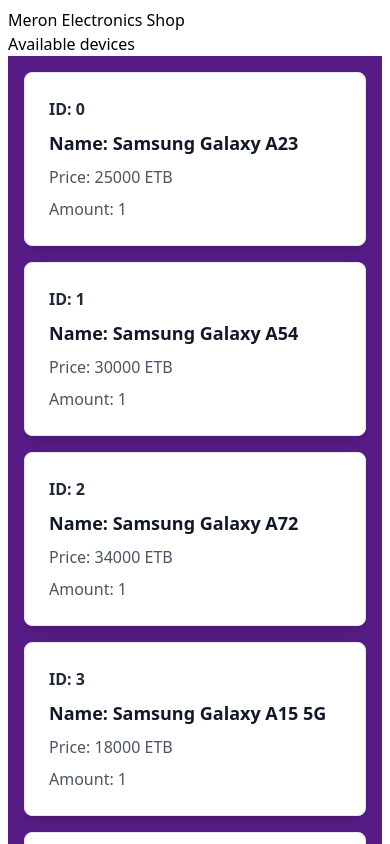
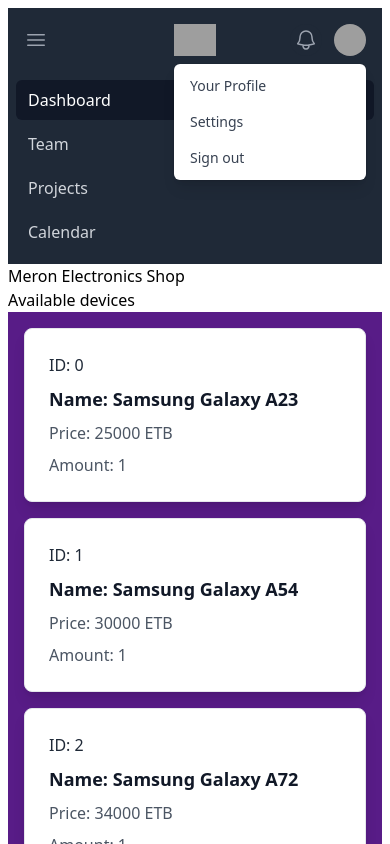
Before and after one commit to ttadesse627/e-commerce-app, an Angular app: page / in a window 390 px wide. Shown: the top 844 px of the page. Built offline with nearby package versions, Linux system fonts and the light colour scheme; grey boxes are pictures that could not be loaded.

Commit message:
Added auth component

```diff
--- a/src/app/app.component.html
+++ b/src/app/app.component.html
@@ -1,13 +1,134 @@
 <div class="container">
-  <!-- <div *ngFor="let item of items">{{ item.name }}</div> -->
+
+
+
+  <nav class="bg-gray-800">
+    <div class="mx-auto max-w-7xl px-2 sm:px-6 lg:px-8">
+      <div class="relative flex h-16 items-center justify-between">
+        <div class="absolute inset-y-0 left-0 flex items-center sm:hidden">
+          <!-- Mobile menu button-->
+          <button type="button"
+            class="relative inline-flex items-center justify-center rounded-md p-2 text-gray-400 hover:bg-gray-700 hover:text-white focus:outline-none focus:ring-2 focus:ring-inset focus:ring-white"
+            aria-controls="mobile-menu" aria-expanded="false">
+            <span class="absolute -inset-0.5"></span>
+            <span class="sr-only">Open main menu</span>
+            <!--
+              Icon when menu is closed.
+
+              Menu open: "hidden", Menu closed: "block"
+            -->
+            <svg class="block size-6" fill="none" viewBox="0 0 24 24" stroke-width="1.5" stroke="currentColor"
+              aria-hidden="true" data-slot="icon">
+              <path stroke-linecap="round" stroke-linejoin="round" d="M3.75 6.75h16.5M3.75 12h16.5m-16.5 5.25h16.5" />
+            </svg>
+            <!--
+              Icon when menu is open.
+
+              Menu open: "block", Menu closed: "hidden"
+            -->
+            <svg class="hidden size-6" fill="none" viewBox="0 0 24 24" stroke-width="1.5" stroke="currentColor"
+              aria-hidden="true" data-slot="icon">
+              <path stroke-linecap="round" stroke-linejoin="round" d="M6 18 18 6M6 6l12 12" />
+            </svg>
+          </button>
+        </div>
+        <div class="flex flex-1 items-center justify-center sm:items-stretch sm:justify-start">
+          <div class="flex shrink-0 items-center">
+            <img class="h-8 w-auto" src="https://tailwindui.com/plus/img/logos/mark.svg?color=indigo&shade=500"
+              alt="Your Company">
+          </div>
+          <div class="hidden sm:ml-6 sm:block">
+            <div class="flex space-x-4">
+              <!-- Current: "bg-gray-900 text-white", Default: "text-gray-300 hover:bg-gray-700 hover:text-white" -->
+              <a href="#" class="rounded-md bg-gray-900 px-3 py-2 text-sm font-medium text-white"
+                aria-current="page">Dashboard</a>
+              <a href="#"
+                class="rounded-md px-3 py-2 text-sm font-medium text-gray-300 hover:bg-gray-700 hover:text-white">Team</a>
+              <a href="#"
+                class="rounded-md px-3 py-2 text-sm font-medium text-gray-300 hover:bg-gray-700 hover:text-white">Projects</a>
+              <a href="#"
+                class="rounded-md px-3 py-2 text-sm font-medium text-gray-300 hover:bg-gray-700 hover:text-white">Calendar</a>
+            </div>
+          </div>
+        </div>
+        <div class="absolute inset-y-0 right-0 flex items-center pr-2 sm:static sm:inset-auto sm:ml-6 sm:pr-0">
+          <button type="button"
+            class="relative rounded-full bg-gray-800 p-1 text-gray-400 hover:text-white focus:outline-none focus:ring-2 focus:ring-white focus:ring-offset-2 focus:ring-offset-gray-800">
+            <span class="absolute -inset-1.5"></span>
+            <span class="sr-only">View notifications</span>
+            <svg class="size-6" fill="none" viewBox="0 0 24 24" stroke-width="1.5" stroke="currentColor"
+              aria-hidden="true" data-slot="icon">
+              <path stroke-linecap="round" stroke-linejoin="round"
+                d="M14.857 17.082a23.848 23.848 0 0 0 5.454-1.31A8.967 8.967 0 0 1 18 9.75V9A6 6 0 0 0 6 9v.75a8.967 8.967 0 0 1-2.312 6.022c1.733.64 3.56 1.085 5.455 1.31m5.714 0a24.255 24.255 0 0 1-5.714 0m5.714 0a3 3 0 1 1-5.714 0" />
+            </svg>
+          </button>
+
+          <!-- Profile dropdown -->
+          <div class="relative ml-3">
+            <div>
+              <button type="button"
+                class="relative flex rounded-full bg-gray-800 text-sm focus:outline-none focus:ring-2 focus:ring-white focus:ring-offset-2 focus:ring-offset-gray-800"
+                id="user-menu-button" aria-expanded="false" aria-haspopup="true">
+                <span class="absolute -inset-1.5"></span>
+                <span class="sr-only">Open user menu</span>
+                <img class="size-8 rounded-full"
+                  src="https://images.unsplash.com/photo-1472099645785-5658abf4ff4e?ixlib=rb-1.2.1&ixid=eyJhcHBfaWQiOjEyMDd9&auto=format&fit=facearea&facepad=2&w=256&h=256&q=80"
+                  alt="">
+              </button>
+            </div>
+
+            <!--
+              Dropdown menu, show/hide based on menu state.
+
+              Entering: "transition ease-out duration-100"
+                From: "transform opacity-0 scale-95"
+                To: "transform opacity-100 scale-100"
+              Leaving: "transition ease-in duration-75"
+                From: "transform opacity-100 scale-100"
+                To: "transform opacity-0 scale-95"
+            -->
+            <div
+              class="absolute right-0 z-10 mt-2 w-48 origin-top-right rounded-md bg-white py-1 shadow-lg ring-1 ring-black/5 focus:outline-none"
+              role="menu" aria-orientation="vertical" aria-labelledby="user-menu-button" tabindex="-1">
+              <!-- Active: "bg-gray-100 outline-none", Not Active: "" -->
+              <a href="#" class="block px-4 py-2 text-sm text-gray-700" role="menuitem" tabindex="-1"
+                id="user-menu-item-0">Your Profile</a>
+              <a href="#" class="block px-4 py-2 text-sm text-gray-700" role="menuitem" tabindex="-1"
+                id="user-menu-item-1">Settings</a>
+              <a href="#" class="block px-4 py-2 text-sm text-gray-700" role="menuitem" tabindex="-1"
+                id="user-menu-item-2">Sign out</a>
+            </div>
+          </div>
+        </div>
+      </div>
+    </div>
+
+    <!-- Mobile menu, show/hide based on menu state. -->
+    <div class="sm:hidden" id="mobile-menu">
+      <div class="space-y-1 px-2 pb-3 pt-2">
+        <!-- Current: "bg-gray-900 text-white", Default: "text-gray-300 hover:bg-gray-700 hover:text-white" -->
+        <a href="#" class="block rounded-md bg-gray-900 px-3 py-2 text-base font-medium text-white"
+          aria-current="page">Dashboard</a>
+        <a href="#"
+          class="block rounded-md px-3 py-2 text-base font-medium text-gray-300 hover:bg-gray-700 hover:text-white">Team</a>
+        <a href="#"
+          class="block rounded-md px-3 py-2 text-base font-medium text-gray-300 hover:bg-gray-700 hover:text-white">Projects</a>
+        <a href="#"
+          class="block rounded-md px-3 py-2 text-base font-medium text-gray-300 hover:bg-gray-700 hover:text-white">Calendar</a>
+      </div>
+    </div>
+  </nav>
+
+
+
 <h3>Meron Electronics Shop</h3>
 <h5>Available devices</h5>
     <div class="bg-purple-900 p-4 flex flex-wrap gap-4">
       <div
         *ngFor="let item of items; index as i"
-        class="max-w-sm w-full md:w-1/3 p-6 bg-white border border-gray-200 rounded-lg shadow-lg dark:bg-gray-400 dark:border-gray-700 flex flex-col"
+        class="max-w-sm w-full md:w-1/3 p-6 bg-white border border-gray-200 rounded-lg shadow-lg dark:bg-gray-700 dark:border-gray-700 flex flex-col"
       >
-        <div class="font-semibold text-gray-800 dark:text-gray-200">
+        <div class="text-gray-800 dark:text-gray-200">
           ID: {{ item.id }}
         </div>
         <div class="text-lg font-bold text-gray-900 dark:text-white mt-2">
--- a/src/app/app.component.ts
+++ b/src/app/app.component.ts
@@ -2,11 +2,12 @@
 import { RouterOutlet } from '@angular/router';
 import { ProductItem } from '../shared/models/ProductItem';
 import { CommonModule } from '@angular/common';
+import { AuthComponent } from './auth/auth.component';
 
 @Component({
   selector: 'app-root',
   imports: [
-    RouterOutlet, CommonModule
+    RouterOutlet, CommonModule,AuthComponent
   ],
   templateUrl: './app.component.html',
   styleUrl: './app.component.css'
--- /dev/null
+++ b/src/app/auth/auth.component.css
@@ -0,0 +1,8 @@
+/*
+.btn{
+    background-color: blue;
+}
+.bg-blue-600
+{
+    background-color: red;
+} */
--- /dev/null
+++ b/src/app/auth/auth.component.html
@@ -0,0 +1,3 @@
+    <div class="container bg-purple-400 w-full h-full">
+        <div class="btn"><button type="button" class="bg-blue-600 w-8">Login</button></div>
+    </div>
--- /dev/null
+++ b/src/app/auth/auth.component.ts
@@ -0,0 +1,12 @@
+import { Component, ViewEncapsulation } from '@angular/core';
+
+@Component({
+  selector: 'app-auth',
+  imports: [],
+  templateUrl: './auth.component.html',
+  styleUrl: './auth.component.css',
+  encapsulation: ViewEncapsulation.None
+})
+export class AuthComponent {
+
+}
```
Also changed, not shown: 1 other file (tests, documents, lock files or other folders).
